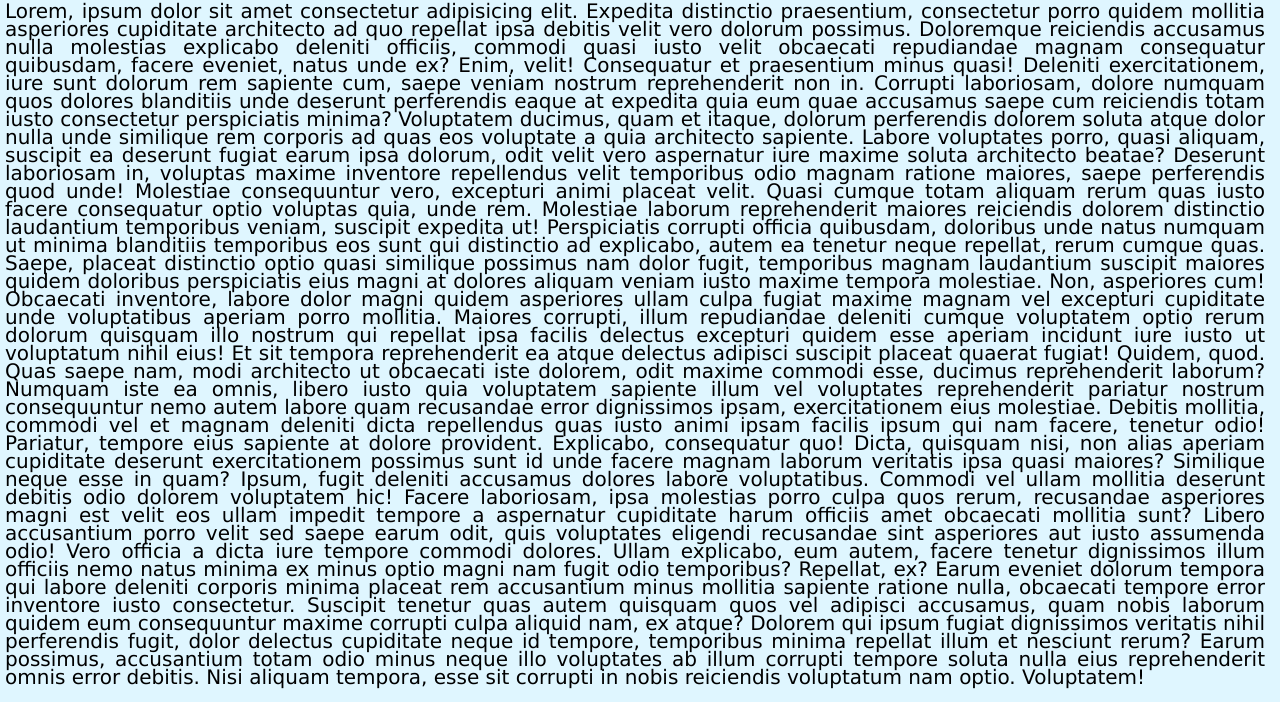
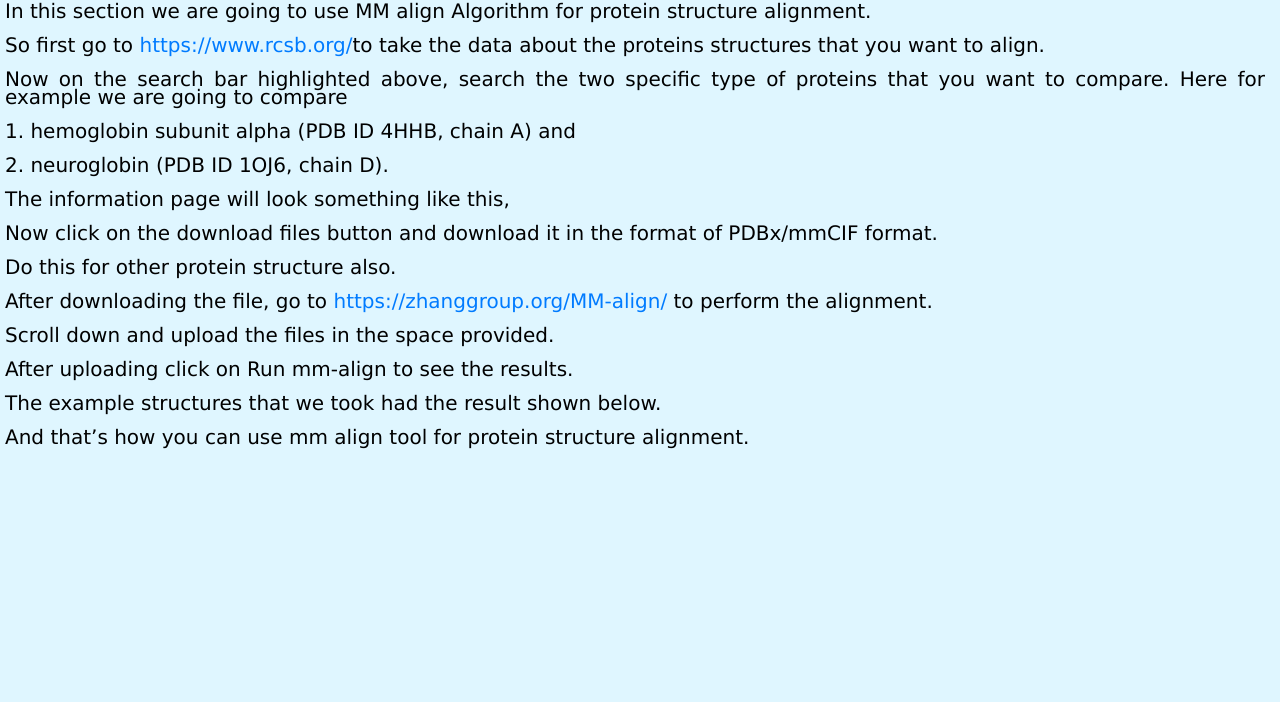
Before and after one commit to YUVI-09/LAB-SIMULATION, a plain HTML site: page procedure.html in a window 1280 px wide. Shown: the part 233-935 px from the top of the page. After the commit the page ends 800 px from the top, so only its background shows below. Drawn offline with nearby package versions, Linux system fonts and the light colour scheme.

Commit message:
Update procedure.html

```diff
--- a/procedure.html
+++ b/procedure.html
@@ -41,50 +41,20 @@
     <div class="theory">
         <h1>Objective</h1>
         <p class="objective">Protien Structure Alignment</p>
-        <h1>Theory</h1>
-        <p>Lorem, ipsum dolor sit amet consectetur adipisicing elit. Expedita distinctio praesentium, consectetur porro
-            quidem mollitia asperiores cupiditate architecto ad quo repellat ipsa debitis velit vero dolorum possimus.
-            Doloremque reiciendis accusamus nulla molestias explicabo deleniti officiis, commodi quasi iusto velit
-            obcaecati repudiandae magnam consequatur quibusdam, facere eveniet, natus unde ex? Enim, velit! Consequatur
-            et praesentium minus quasi! Deleniti exercitationem, iure sunt dolorum rem sapiente cum, saepe veniam
-            nostrum reprehenderit non in. Corrupti laboriosam, dolore numquam quos dolores blanditiis unde deserunt
-            perferendis eaque at expedita quia eum quae accusamus saepe cum reiciendis totam iusto consectetur
-            perspiciatis minima? Voluptatem ducimus, quam et itaque, dolorum perferendis dolorem soluta atque dolor
-            nulla unde similique rem corporis ad quas eos voluptate a quia architecto sapiente. Labore voluptates porro,
-            quasi aliquam, suscipit ea deserunt fugiat earum ipsa dolorum, odit velit vero aspernatur iure maxime soluta
-            architecto beatae? Deserunt laboriosam in, voluptas maxime inventore repellendus velit temporibus odio
-            magnam ratione maiores, saepe perferendis quod unde! Molestiae consequuntur vero, excepturi animi placeat
-            velit. Quasi cumque totam aliquam rerum quas iusto facere consequatur optio voluptas quia, unde rem.
-            Molestiae laborum reprehenderit maiores reiciendis dolorem distinctio laudantium temporibus veniam, suscipit
-            expedita ut! Perspiciatis corrupti officia quibusdam, doloribus unde natus numquam ut minima blanditiis
-            temporibus eos sunt qui distinctio ad explicabo, autem ea tenetur neque repellat, rerum cumque quas. Saepe,
-            placeat distinctio optio quasi similique possimus nam dolor fugit, temporibus magnam laudantium suscipit
-            maiores quidem doloribus perspiciatis eius magni at dolores aliquam veniam iusto maxime tempora molestiae.
-            Non, asperiores cum! Obcaecati inventore, labore dolor magni quidem asperiores ullam culpa fugiat maxime
-            magnam vel excepturi cupiditate unde voluptatibus aperiam porro mollitia. Maiores corrupti, illum
-            repudiandae deleniti cumque voluptatem optio rerum dolorum quisquam illo nostrum qui repellat ipsa facilis
-            delectus excepturi quidem esse aperiam incidunt iure iusto ut voluptatum nihil eius! Et sit tempora
-            reprehenderit ea atque delectus adipisci suscipit placeat quaerat fugiat! Quidem, quod. Quas saepe nam, modi
-            architecto ut obcaecati iste dolorem, odit maxime commodi esse, ducimus reprehenderit laborum? Numquam iste
-            ea omnis, libero iusto quia voluptatem sapiente illum vel voluptates reprehenderit pariatur nostrum
-            consequuntur nemo autem labore quam recusandae error dignissimos ipsam, exercitationem eius molestiae.
-            Debitis mollitia, commodi vel et magnam deleniti dicta repellendus quas iusto animi ipsam facilis ipsum qui
-            nam facere, tenetur odio! Pariatur, tempore eius sapiente at dolore provident. Explicabo, consequatur quo!
-            Dicta, quisquam nisi, non alias aperiam cupiditate deserunt exercitationem possimus sunt id unde facere
-            magnam laborum veritatis ipsa quasi maiores? Similique neque esse in quam? Ipsum, fugit deleniti accusamus
-            dolores labore voluptatibus. Commodi vel ullam mollitia deserunt debitis odio dolorem voluptatem hic! Facere
-            laboriosam, ipsa molestias porro culpa quos rerum, recusandae asperiores magni est velit eos ullam impedit
-            tempore a aspernatur cupiditate harum officiis amet obcaecati mollitia sunt? Libero accusantium porro velit
-            sed saepe earum odit, quis voluptates eligendi recusandae sint asperiores aut iusto assumenda odio! Vero
-            officia a dicta iure tempore commodi dolores. Ullam explicabo, eum autem, facere tenetur dignissimos illum
-            officiis nemo natus minima ex minus optio magni nam fugit odio temporibus? Repellat, ex? Earum eveniet
-            dolorum tempora qui labore deleniti corporis minima placeat rem accusantium minus mollitia sapiente ratione
-            nulla, obcaecati tempore error inventore iusto consectetur. Suscipit tenetur quas autem quisquam quos vel
-            adipisci accusamus, quam nobis laborum quidem eum consequuntur maxime corrupti culpa aliquid nam, ex atque?
-            Dolorem qui ipsum fugiat dignissimos veritatis nihil perferendis fugit, dolor delectus cupiditate neque id
-            tempore, temporibus minima repellat illum et nesciunt rerum? Earum possimus, accusantium totam odio minus
-            neque illo voluptates ab illum corrupti tempore soluta nulla eius reprehenderit omnis error debitis. Nisi
-            aliquam tempora, esse sit corrupti in nobis reiciendis voluptatum nam optio. Voluptatem!</p>
+        <h1>Procedure</h1>
+        <p>In this section we are going to use MM align Algorithm for protein structure alignment.</p>
+        <p>So first go to <a href="https://www.rcsb.org/"> https://www.rcsb.org/</a>to take the data about the proteins structures that you want to align.</p>
+        <p>Now on the search bar highlighted above, search the two specific type of proteins that you want to compare. Here for example we are going to compare</p>
+        <p>1.	hemoglobin subunit alpha (PDB ID 4HHB, chain A) and</p>
+        <p>2.	neuroglobin (PDB ID 1OJ6, chain D).</p>
+        <p>The information page will look something like this,</p>
+        <p>Now click on the download files button and download it in the format of PDBx/mmCIF format.</p>
+        <p>Do this for other protein structure also.</p>
+        <p>After downloading the file, go to <a href="https://zhanggroup.org/MM-align/">https://zhanggroup.org/MM-align/</a> to perform the alignment.</p>
+        <p>Scroll down and upload the files in the space provided.</p>
+        <p>After uploading click on Run mm-align to see the results.</p>
+        <p>The example structures that we took had the result shown below.</p>
+        <p>And that’s how you can use mm align tool for protein structure alignment.</p>
 
     </div>
 </body>
```
